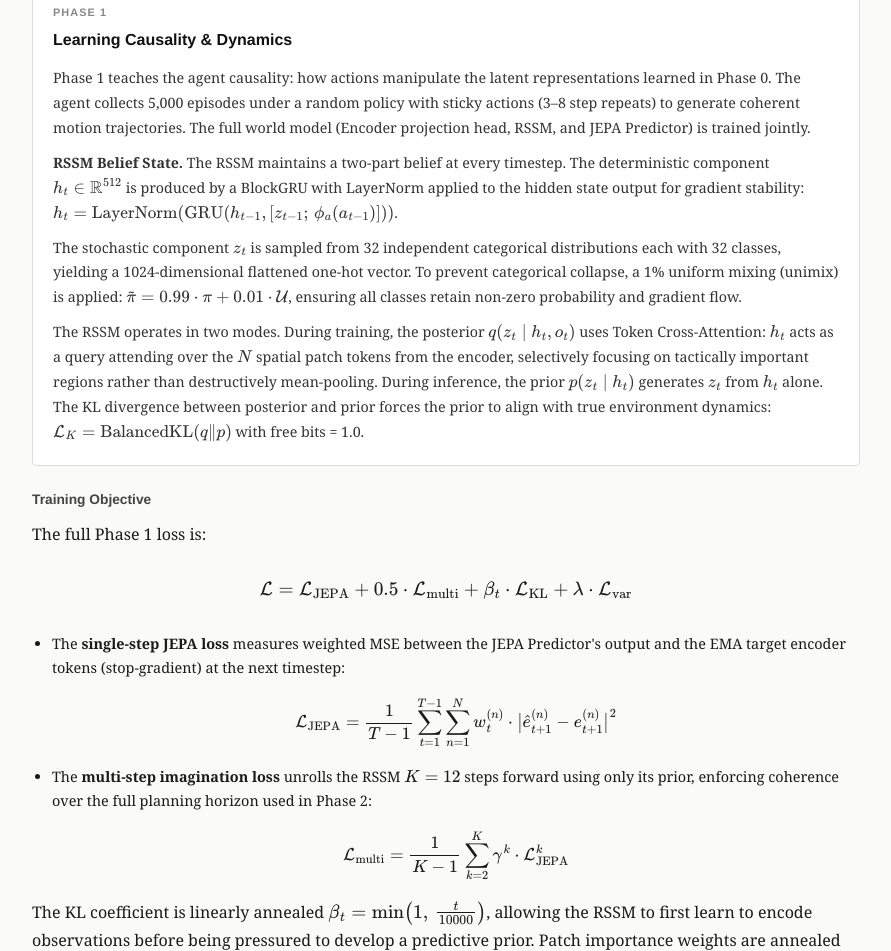
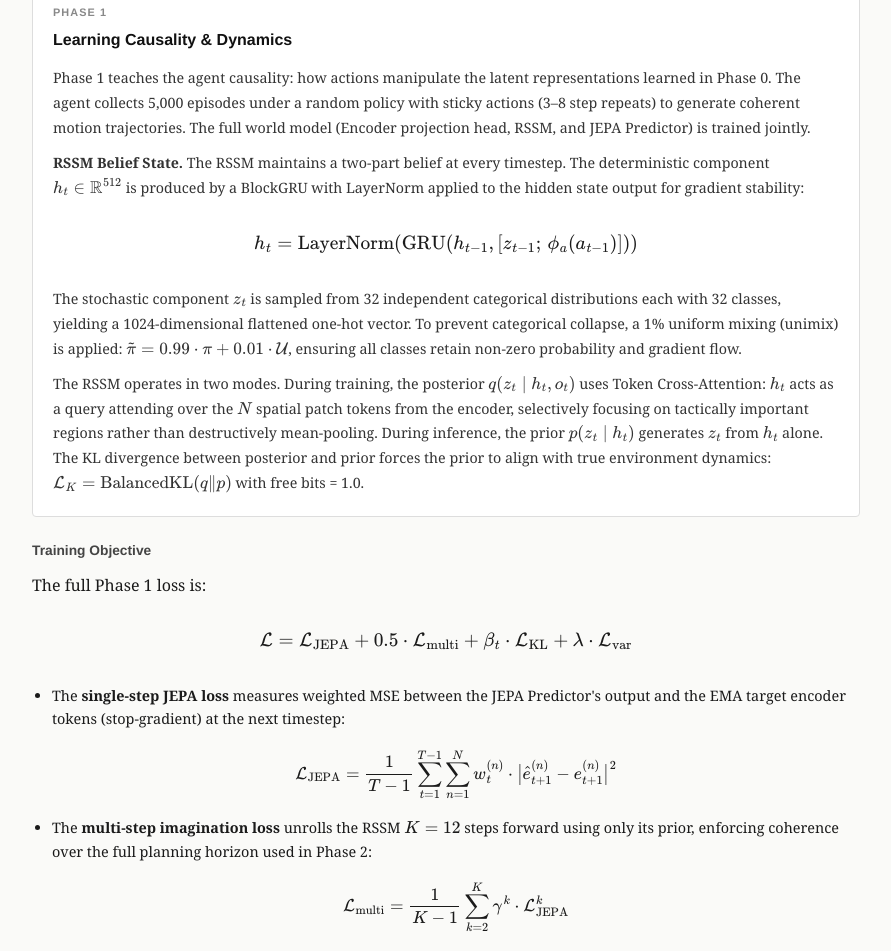
Before and after one commit to sammyboi1801/JEPA-Dreamer-RL-Draft1, a plain HTML site: page index.html in a window 1280 px wide. Shown: the part 2378-3329 px from the top of the page, without its empty margins (194-1085 px from the left). Drawn offline with nearby package versions, Linux system fonts and the light colour scheme.

Commit message:
Improve formatting of RSSM equation in index.html
Reformatted equation display for better readability.

```diff
--- a/index.html
+++ b/index.html
@@ -491,8 +491,8 @@ Model Predictive Control (MPC) to reason over imagined futures at every step.</p
     projection head, RSSM, and JEPA Predictor) is trained jointly.</p>
     <p><strong>RSSM Belief State.</strong> The RSSM maintains a two-part belief at every timestep.
     The deterministic component $h_t \in \mathbb{R}^{512}$ is produced by a BlockGRU with LayerNorm
-    applied to the hidden state output for gradient stability:
-    $h_t = \mathrm{LayerNorm}(\mathrm{GRU}(h_{t-1}, [z_{t-1};\, \phi_a(a_{t-1})]))$.</p>
+    applied to the hidden state output for gradient stability:</p>
+    <div class="eq">$$h_t = \mathrm{LayerNorm}(\mathrm{GRU}(h_{t-1}, [z_{t-1};\, \phi_a(a_{t-1})]))$$</div>
     <p>The stochastic component $z_t$ is sampled from 32 independent categorical distributions
     each with 32 classes, yielding a 1024-dimensional flattened one-hot vector. To prevent
     categorical collapse, a 1% uniform mixing (unimix) is applied:
```
